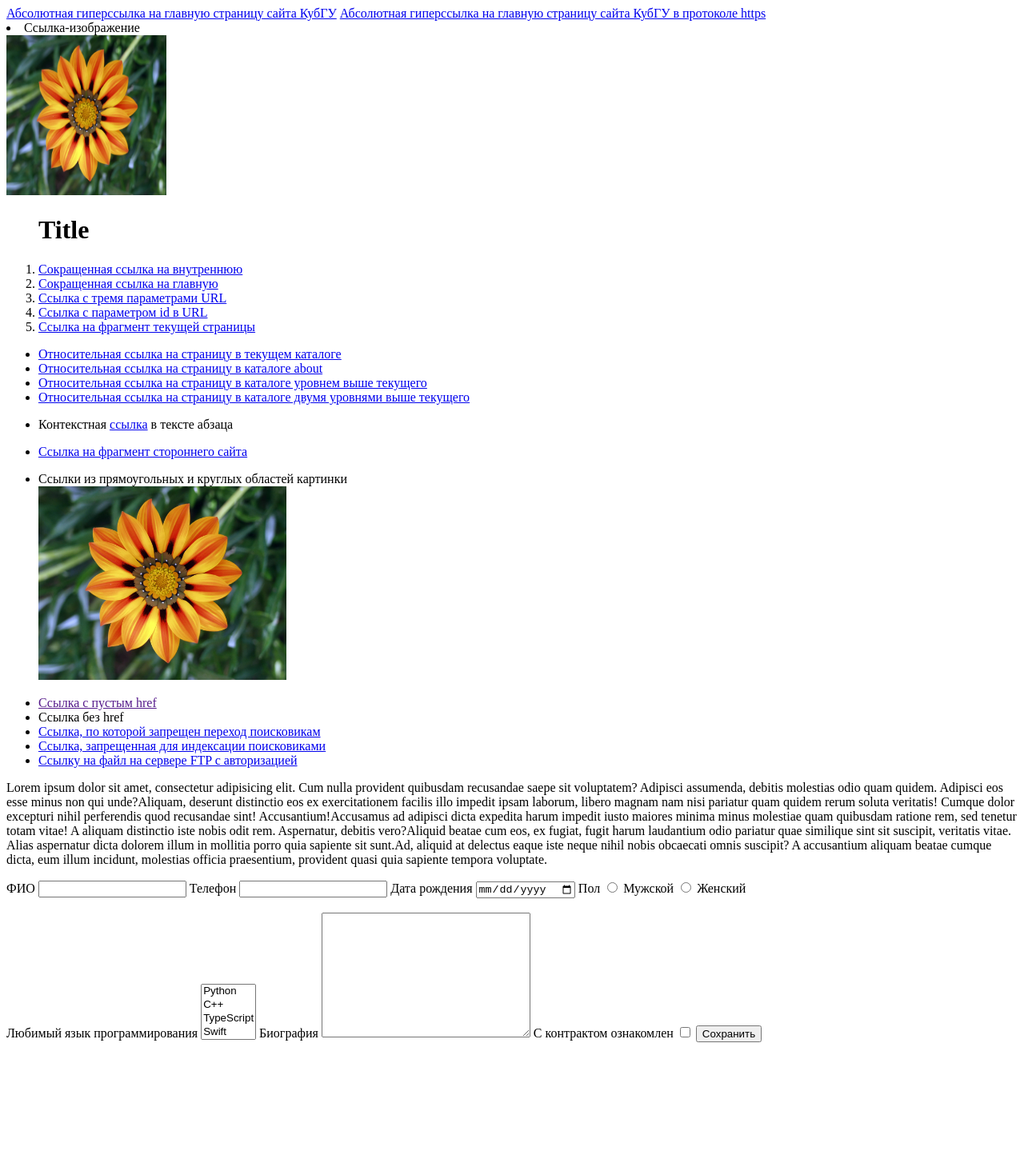
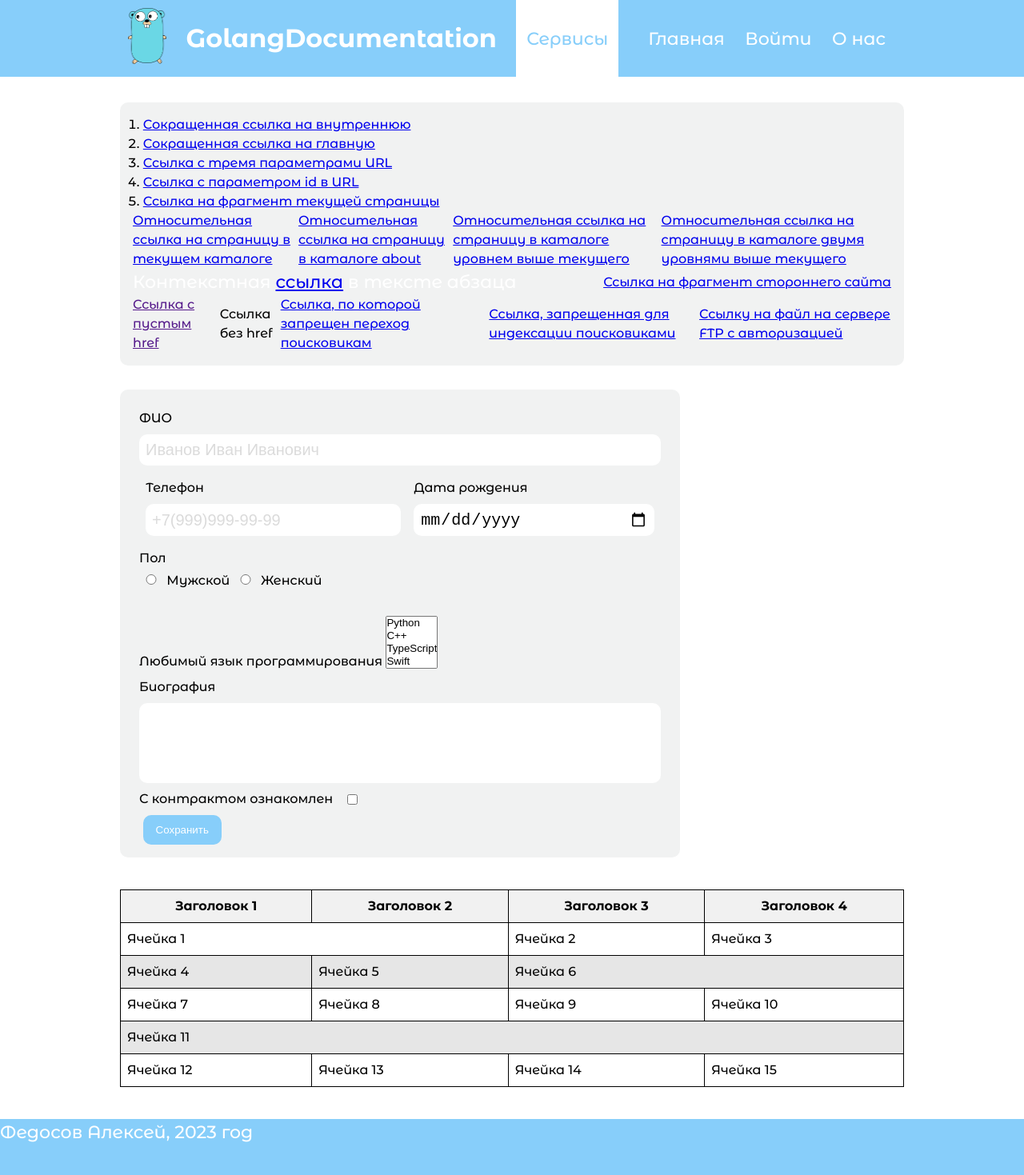
Before and after one commit to dont-damn-me/dont-damn-me.github.io, a plain HTML site: page docs/index.html in a window 1280 px wide. Shown: the whole page at 80% size. Before the commit the page ends 1311 px from the top, so only its background shows below. Drawn offline with Linux system fonts and the light colour scheme.

Commit message:
addeded file style.css and golang.png, updated file index.html

```diff
--- a/docs/index.html
+++ b/docs/index.html
@@ -2,21 +2,54 @@
 <html lang="en">
 <head>
     <meta charset="UTF-8">
-  <title>Title</title>
+    <link rel="stylesheet" type="text/css" href="style.css">
+    <link rel="shortcut icon" href="golang.png" type="image/png">
+    <title>GoDocs</title>
+    <link rel="preconnect" href="https://fonts.googleapis.com">
+    <link rel="preconnect" href="https://fonts.gstatic.com" crossorigin>
+    <link href="https://fonts.googleapis.com/css2?family=Montserrat+Alternates:wght@500;600;700&display=swap" rel="stylesheet">
 </head>
 <body>
-<a href="http://www.kubsu.ru/index.php">Абсолютная гиперссылка на главную страницу сайта КубГУ</a>
-<a href="https://www.kubsu.ru/index.php">Абсолютная гиперссылка на главную страницу сайта КубГУ в протоколе https</a>
-<li class="link__menu__item">Ссылка-изображение<br>
-  <a href="https://github.com/dont-damn-me/web_classes"><img src="image.jpg" width="200" height="200" alt="Описание картинки"></a>
+        <header>
+            <div class="header-content">
+                <div class="logo">
+                    <a href="#">
+                        <img src="golang.png" class="logo" alt="logo">
+                    </a>
+                </div>
+                <h1>GolangDocumentation</h1>
+            <div id="dropdown-menu-container">
+                <p id="button menu">Сервисы</p>
+                <ul id="menu">
+                    <li><a href="/news">Новости</a></li>
+                    <li><a href="/docs">Документация</a></li>
+                    <li><a href="/forum">Форум</a></li>
+                    <li><a href="/faq">Частые вопросы</a></li>
+                </ul>
+            </div>
+            <nav class="header-menu">
+                <ul>
+                    <li>
+                        <a class="nav-link" href="/main" title="Главная">Главная</a>
                     </li>
-
+                    <li>
+                        <a class="nav-link" href="/login" title="Войти">Войти</a>
+                    </li>
+                    <li>
+                        <a class="nav-link" href="/about" title="О нас">О нас</a>
+                    </li>
+                </ul>
+            </nav>
+            </div>
+        </header>
+        <main>
+            <nav>
+                <div class="main-menu">
                     <ol>
-  <h1>Title</h1>
                         <li><a href="/pages/page" title="pages">Сокращенная ссылка на внутреннюю</a></li>
                         <li><a href="/" title="main">Сокращенная ссылка на главную</a></li>
-  <li><a href="http://github.com?parameter1=p1&amp;parameter2=2&amp;parameter3=p3" title="three parameters">Ссылка с тремя параметрами URL</a></li>
-  <li><a href="http://github.com?id=1003930" title="id">Ссылка с параметром id в URL</a></li>
+                        <li><a href="https://github.com?parameter1=p1&amp;parameter2=2&amp;parameter3=p3" title="three parameters">Ссылка с тремя параметрами URL</a></li>
+                        <li><a href="https://github.com?id=1003930" title="id">Ссылка с параметром id в URL</a></li>
                         <li><a href="#text" title="fragment">Ссылка на фрагмент текущей страницы</a></li>
                     </ol>
                     <ul>
@@ -25,24 +58,13 @@
                         <li><a href="../page">Относительная ссылка на страницу в каталоге уровнем выше текущего</a></li>
                         <li><a href="../../page">Относительная ссылка на страницу в каталоге двумя уровнями выше текущего</a></li>
                     </ul>
-
                     <ul>
-  <li class="link__menu__item">
+                        <li class="link-menu-item">
                             <p>Контекстная <a href="https://github.com/dont-damn-me/web_classes" style="display: inline-block">ссылка</a> в тексте абзаца</p>
                         </li>
                         <li>
                             <a href="https://github.com/dont-damn-me/web_classes#files">Ссылка на фрагмент стороннего сайта</a>
                         </li>
-</ul>
-
-<ul>
-  <li>
-    Ссылки из прямоугольных и круглых областей картинки<br>
-    <img src="image.jpg" width="310" height="242" alt="Описание картинки" usemap="#mymap">
-    <map name="mymap">
-      <area shape="rect" coords="40,25,90,150" href="image.jpg" alt="Прямоугольная область">
-      <area shape="circle" coords="100,210,25" href="image.jpg" alt="Круглая область">
-    </map></li>
                     </ul>
                     <ul>
                         <li>
@@ -58,24 +80,30 @@
                         </a></li>
                         <li><a href="ftp://user:228@2ch.hk/files.file.html">Ссылку на файл на сервере FTP с авторизацией</a></li>
                     </ul>
-
-<p>
-  <a id="text"></a>
-  <span>Lorem ipsum dolor sit amet, consectetur adipisicing elit. Cum nulla provident quibusdam recusandae saepe sit voluptatem? Adipisci assumenda, debitis molestias odio quam quidem. Adipisci eos esse minus non qui unde?</span><span>Aliquam, deserunt distinctio eos ex exercitationem facilis illo impedit ipsam laborum, libero magnam nam nisi pariatur quam quidem rerum soluta veritatis! Cumque dolor excepturi nihil perferendis quod recusandae sint! Accusantium!</span><span>Accusamus ad adipisci dicta expedita harum impedit iusto maiores minima minus molestiae quam quibusdam ratione rem, sed tenetur totam vitae! A aliquam distinctio iste nobis odit rem. Aspernatur, debitis vero?</span><span>Aliquid beatae cum eos, ex fugiat, fugit harum laudantium odio pariatur quae similique sint sit suscipit, veritatis vitae. Alias aspernatur dicta dolorem illum in mollitia porro quia sapiente sit sunt.</span><span>Ad, aliquid at delectus eaque iste neque nihil nobis obcaecati omnis suscipit? A accusantium aliquam beatae cumque dicta, eum illum incidunt, molestias officia praesentium, provident quasi quia sapiente tempora voluptate.</span>
-</p>
-
+                </div>
             <form action="/" method="post" style="display: inherit">
+                <div class="name-container">
                     <label for="name">ФИО</label>
-  <input type="text" name="ФИО" id="name">
+                    <input type="text" name="ФИО" id="name" placeholder="Иванов Иван Иванович">
+                </div>
+                <div class="phone-birth-container">
+                    <div class="phone-container">
                         <label for="phone">Телефон</label>
-  <input type="text" id="phone">
+                        <input type="text" id="phone" placeholder="+7(999)999-99-99">
+                    </div>
+                    <div class="birth-container">
                         <label for="birth">Дата рождения</label>
                         <input type="date" id="birth">
+                    </div>
+                </div>
+                    <div class="gender-container">
                         <span>Пол</span>
                         <input type="radio" name="state" id="male" value="Мужской">
                         <label for="male">Мужской</label>
                         <input type="radio" name="state" id="female" value="Женский">
                         <label for="female">Женский</label><br><br>
+                    </div>
+                    <div class="language-container">
                         <label for="lang">Любимый язык программирования</label>
                         <select name="lang[]" id="lang" multiple="multiple">
                             <option value="">Python</option>
@@ -87,11 +115,99 @@
                             <option value="">Go</option>
                             <option value="">PHP</option>
                         </select>
+                    </div>
+                    <div class="bio-container">
                         <label for="biography">Биография</label>
                         <textarea name="" id="biography" cols="30" rows="10"></textarea>
-  <label for="terms-argree">С контрактом ознакомлен</label>
-  <input type="checkbox" id="terms-argree">
+                    </div>
+                    <div class="terms-agree">
+                        <label for="terms-agree-input">С контрактом ознакомлен</label>
+                        <input type="checkbox" id="terms-agree-input">
+                    </div>
                 <button type="submit">Сохранить</button>
             </form>
+            </nav>
+                <nav>
+                    <div class="main-table">
+                        <table>
+                            <tbody>
+                            <tr class="table-header">
+                                <th>
+                                    Заголовок 1
+                                </th>
+                                <th>
+                                    Заголовок 2
+                                </th>
+                                <th>
+                                    Заголовок 3
+                                </th>
+                                <th>
+                                    Заголовок 4
+                                </th>
+                            </tr>
+                            <tr class="row-even">
+                                <td colspan="2">
+                                    Ячейка 1</td>
+                                <td>
+                                    Ячейка 2
+                                </td>
+                                <td>
+                                    Ячейка 3
+                                </td>
+                            </tr>
+                            <tr class="row-odd">
+                                <td>
+                                    Ячейка 4
+                                </td>
+                                <td>
+                                    Ячейка 5
+                                </td>
+                                <td colspan="2">
+                                    Ячейка 6
+                                </td>
+                            </tr>
+                            <tr class="row-even">
+                                <td>
+                                    Ячейка 7
+                                </td>
+                                <td>
+                                    Ячейка 8
+                                </td>
+                                <td>
+                                    Ячейка 9
+                                </td>
+                                <td>
+                                    Ячейка 10
+                                </td>
+                            </tr>
+                            <tr class="row-odd">
+                                <td colspan="4">
+                                    Ячейка 11
+                                </td>
+                            </tr>
+                            <tr class="row-even">
+                                <td>
+                                    Ячейка 12
+                                </td>
+                                <td>
+                                    Ячейка 13
+                                </td>
+                                <td>
+                                    Ячейка 14
+                                </td>
+                                <td>
+                                    Ячейка 15
+                                </td>
+                            </tr>
+                            </tbody>
+                        </table>
+                    </div>
+                </nav>
+        </main>
+    <footer>
+        <div class="footer__wrap">
+            <p>Федосов Алексей, 2023 год</p>
+        </div>
+    </footer>
 </body>
 </html>
--- /dev/null
+++ b/docs/style.css
@@ -0,0 +1,235 @@
+* {
+    margin: 0;
+    padding: 0;
+    box-sizing: border-box;
+}
+body {
+    font-family: 'Montserrat Alternates', sans-serif;
+    background: white;
+    color: black;
+    line-height: 1.5;
+    font-size: 16px;
+}
+header {
+    width: 100%;
+    background-color: lightskyblue;
+}
+header .header-content {
+    width: 100%;
+    max-width: 960px;
+    margin: 0 auto;
+    height: 96px;
+    display: flex;
+    justify-content: space-between;
+    align-items: center;
+}
+header .header-content img {
+    width: 48px;
+    height: 70px;
+}
+header .header-content h1, .nav-link, p {
+    color: #fff;
+}
+header .header-content .header-menu ul {
+    list-style: none;
+    display: flex;
+    justify-content: space-between;
+    align-items: center;
+}
+header .header-content .header-menu ul li {
+    margin: 1dvw;
+}
+header .header-content .header-menu ul li a, p {
+    text-decoration: none;
+    font-size: 22px;
+    transition: .4s ease-in-out;
+}
+header .header-content #dropdown-menu-container {
+    background-color: #fff;
+    height: 96px;
+    padding: 1dvw;
+    display: flex;
+    align-items: center;
+    justify-content: center;
+    transition: color, background-color .3s;
+}
+header .header-content #dropdown-menu-container:hover {
+    background-color: lightskyblue;
+}
+header .header-content #dropdown-menu-container:hover p {
+    color: #fff;
+}
+header .header-content #dropdown-menu-container p {
+    color: lightskyblue;
+}
+header .header-content #dropdown-menu-container ul {
+    position: absolute;
+    top: -100dvh;
+    background-color: lightskyblue;
+    text-align: center;
+    list-style: none;
+    transition: top .3s;
+    box-shadow: 0 4px 4px 0 rgba(0,0,0, 0.3);
+}
+header .header-content #dropdown-menu-container:hover ul {
+    top: 12dvh;
+}
+header .header-content #dropdown-menu-container ul li {
+    padding: 1dvh 1dvw;
+}
+header .header-content #dropdown-menu-container ul li a {
+    color: #fff;
+    text-decoration: none;
+    font-size: 20px;
+}
+#menu {
+    transition: background-position .3s;
+}
+
+header .header-content #dropdown-menu-container ul li ul a {
+    color: #fff;
+}
+
+main {
+    width: 100%;
+    max-width: 980px;
+    margin: 4dvh auto 0;
+}
+
+main .main-menu, form {
+    width: 100%;
+    max-width: 980px;
+    background-color: #F1F2F2;
+    padding: 2dvh;
+    border-radius: 10px;
+
+}
+main .main-menu ol {
+    margin-left: 1dvw;
+}
+
+main .main-menu ul {
+    display: flex;
+    align-items: center;
+    justify-content: space-between;
+    list-style: none;
+}
+
+main .main-menu ul li .main-link {
+    text-decoration: none;
+    color: #000;
+}
+
+table {
+    border-collapse: collapse;
+    width: 100%;
+    margin: 5dvh 0;
+}
+
+th, td {
+    border: 1px solid black;
+    padding: 8px;
+}
+
+tr.table-header {
+    background-color: #f1f1f1;
+}
+
+tr.row-even {
+    background-color: #ffffff;
+}
+
+tr.row-odd {
+    background-color: #e6e6e6;
+}
+
+form {
+    display: flex;
+    max-width: 700px;
+    margin-top: 30px;
+}
+form div {
+    margin: 1dvh;
+}
+
+form div input {
+    outline: none;
+    border: none;
+    border-radius: 10px;
+    width: 100%;
+    font-size: 20px;
+    padding: 1dvh;
+    margin-top: 1dvh;
+}
+form div input::placeholder {
+    color: #dbdbdb;
+}
+form .phone-birth-container {
+    display: flex;
+}
+form .phone-birth-container input {
+    height: 40px;
+}
+form .gender-container span {
+    display: block;
+}
+form .gender-container input {
+    width: 30px;
+    display: inline-block;
+}
+form .lang-container select {
+    margin-top: 1dvh;
+    display: block;
+}
+form .bio-container textarea {
+    display: block;
+    width: 100%;
+    height: 100px;
+    resize: none;
+    border-radius: 10px;
+    padding: 1dvh 1dvw;
+    border: none;
+    margin-top: 1dvh;
+}
+form .terms-agree {
+    display: flex;
+    align-items: center;
+}
+form .terms-agree #terms-agree-input {
+    display: flex;
+    align-items: center;
+    width: 23px;
+    margin: 0 1dvw;
+}
+form button {
+    margin-left: 1dvw;
+    padding: 1dvh 1dvw;
+    background-color: lightskyblue;
+    border: 3px lightskyblue  solid;
+    border-radius: 10px;
+    color: #FFFFFF;
+    transition: .3s;
+}
+form button:hover {
+    background-color: #fff;
+    border: 3px lightskyblue solid;
+    color: lightskyblue;
+}
+
+footer {
+    background-color: lightskyblue;
+    width: 100%;
+    height: 70px;
+}
+footer .footer-container {
+    width: 100%;
+    max-width: 980px;
+    margin: 4dvh auto 0;
+    height: 70px;
+    display: flex;
+    align-items: center;
+}
+footer .footer-container p {
+    color: #FFF;
+    font-weight: 600;
+}
```
Also changed, not shown: docs/golang.png (added), docs/image.jpg (deleted). Lines whose indentation alone changed are shown as unchanged.
